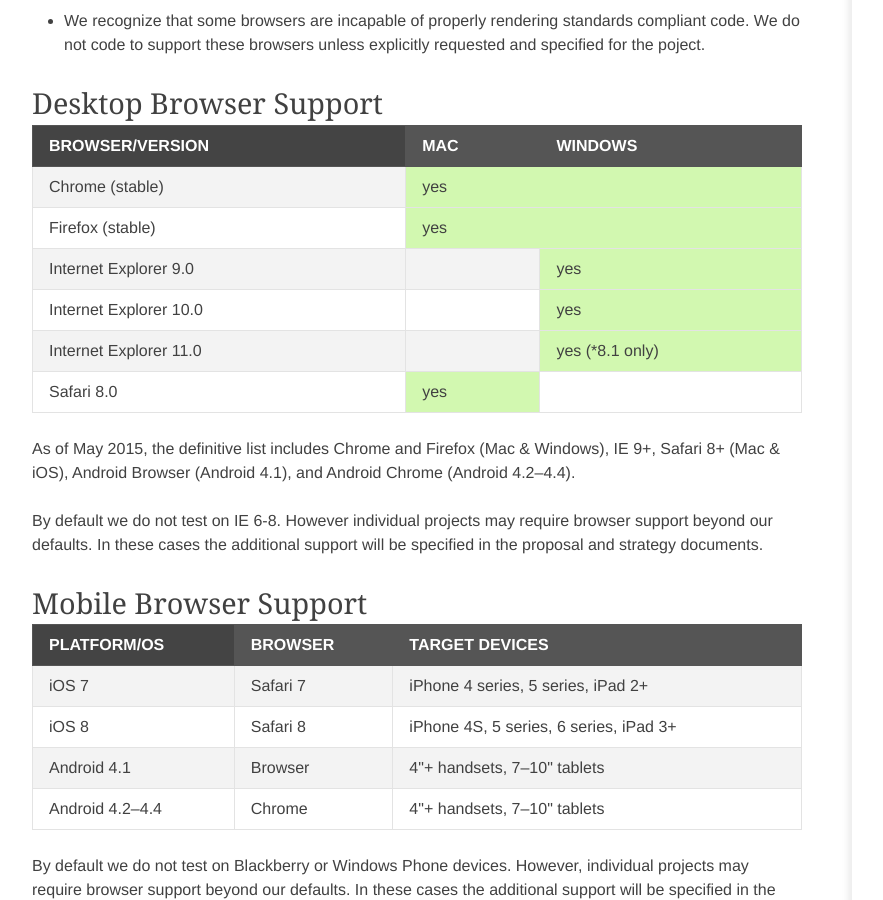
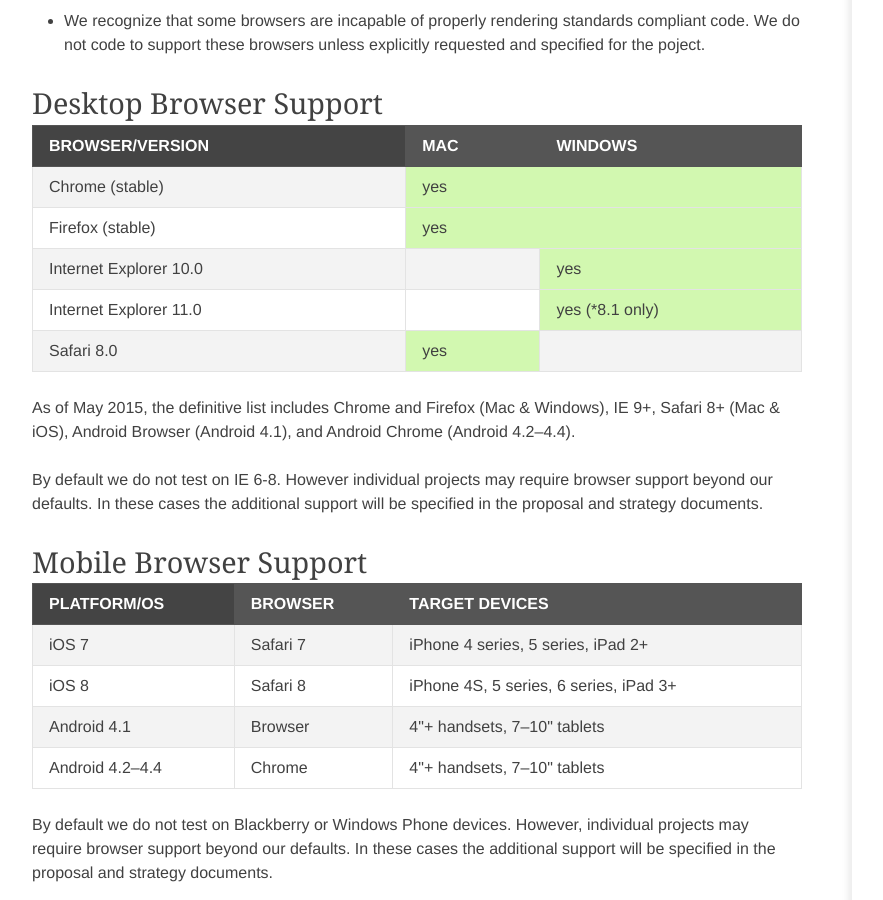
Before and after one commit to imarc/handbook, a Jekyll site: the page built from frontend.markdown, in a window 1280 px wide and 900 px high, scrolled down 7190 px. Shown: the whole window, without its empty margins (88-971 px from the left). Built offline with Jekyll 4.4.1, drawn with Linux system fonts in a browser that asks for light colours; nearby versions of some CDN libraries; some web fonts are replaced.

Commit message:
remove IE9 support

```diff
--- a/frontend.markdown
+++ b/frontend.markdown
@@ -281,39 +281,34 @@
 ### Desktop Browser Support
 
 <table>
-<tr>
-<th>Browser/Version</th>
-<th>Mac</th>
-<th>Windows</th>
-</tr>
-<tr>
-<td>Chrome (stable)</td>
-<td class="supported" colspan="2">yes
-</td></tr>
-<tr>
-<td>Firefox (stable)</td>
-<td class="supported" colspan="2">yes
-</td></tr>
-<tr>
-<td>Internet Explorer 9.0</td>
-<td></td>
-<td class="supported">yes</td>
-</tr>
-<tr>
-<td>Internet Explorer 10.0</td>
-<td></td>
-<td class="supported">yes</td>
-</tr>
-<tr>
-<td>Internet Explorer 11.0</td>
-<td></td>
-<td class="supported">yes (*8.1 only)
-</td></tr>
-<tr>
-<td>Safari 8.0</td>
-<td class="supported">yes</td>
-<td></td>
-</tr>
+	<tr>
+		<th>Browser/Version</th>
+		<th>Mac</th>
+		<th>Windows</th>
+	</tr>
+	<tr>
+		<td>Chrome (stable)</td>
+		<td class="supported" colspan="2">yes</td>
+	</tr>
+	<tr>
+		<td>Firefox (stable)</td>
+		<td class="supported" colspan="2">yes</td>
+	</tr>
+	<tr>
+		<td>Internet Explorer 10.0</td>
+		<td></td>
+		<td class="supported">yes</td>
+	</tr>
+	<tr>
+		<td>Internet Explorer 11.0</td>
+		<td></td>
+		<td class="supported">yes (*8.1 only)</td>
+	</tr>
+	<tr>
+		<td>Safari 8.0</td>
+		<td class="supported">yes</td>
+		<td></td>
+	</tr>
 </table>
 
 As of May 2015, the definitive list includes Chrome and Firefox (Mac & Windows), IE 9+, Safari 8+ (Mac & iOS), Android Browser (Android 4.1), and Android Chrome (Android 4.2–4.4).
```
